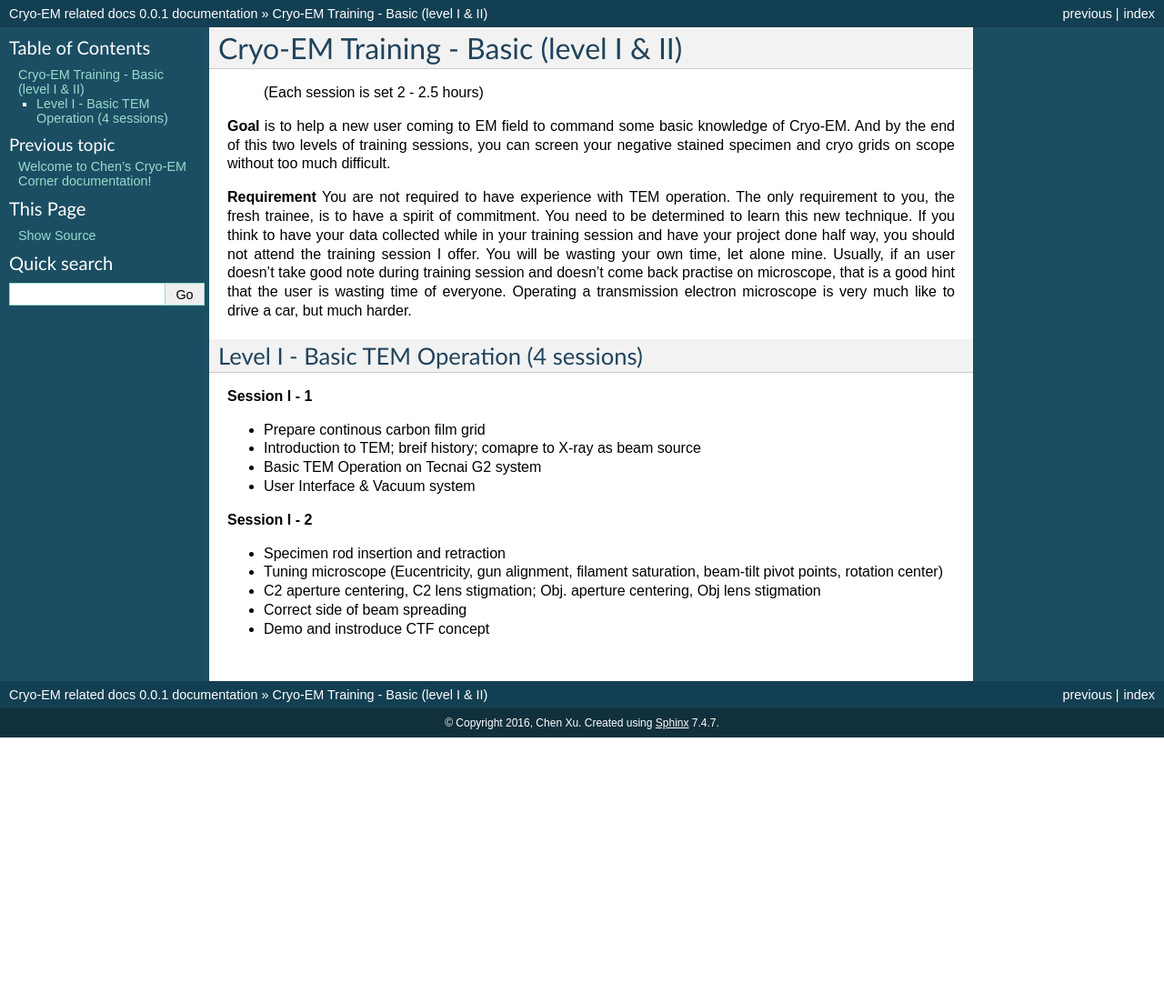
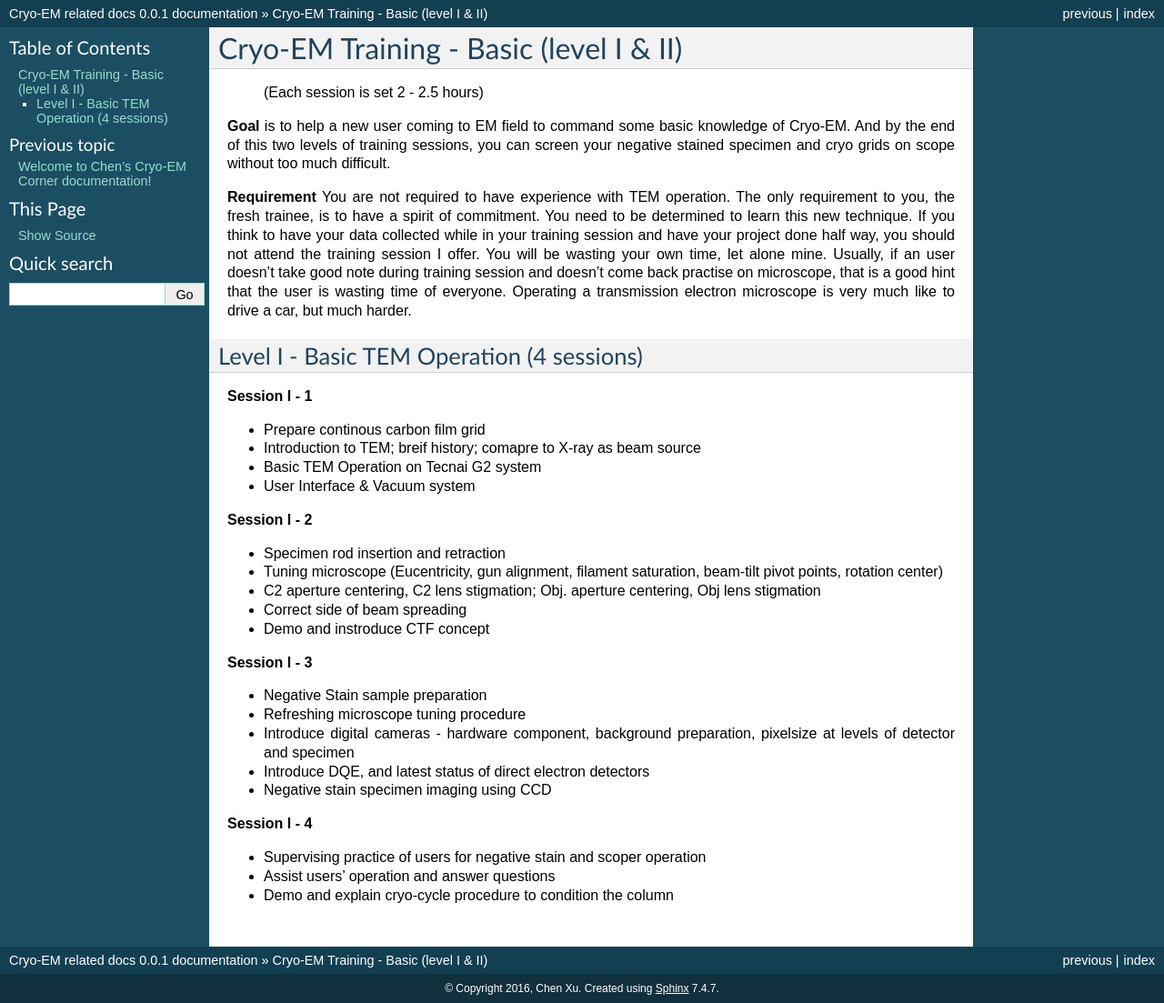
Before and after one commit to xuchen66/sphinx-emdocs, a Sphinx documentation site: the page built from source/cryo-em_training.rst, in a window 1280 px wide. Shown: the whole page at 91% size. Built offline with Sphinx 7.4.7, drawn with Linux system fonts in a browser that asks for light colours; pages that are not in the unit, such as notebooks, are missing from menus; before the commit the page ends 900 px from its top, so only the background shows below that.

Commit message:
Update cryo-em_training.rst

```diff
--- a/source/cryo-em_training.rst
+++ b/source/cryo-em_training.rst
@@ -1,5 +1,6 @@
 .. cryo-em_training
 
+=======================================
 Cryo-EM Training - Basic (level I & II)
 =======================================
           (Each session is set 2 - 2.5 hours)
@@ -25,3 +26,17 @@ Level I - Basic TEM Operation (4 sessions)
 - C2 aperture centering, C2 lens stigmation; Obj. aperture centering, Obj lens stigmation
 - Correct side of beam spreading
 - Demo and instroduce CTF concept
+
+**Session I - 3**
+
+- Negative Stain sample preparation
+- Refreshing microscope tuning procedure
+- Introduce digital cameras - hardware component, background preparation, pixelsize at levels of detector and specimen
+- Introduce DQE, and latest status of direct electron detectors
+- Negative stain specimen imaging using CCD
+
+**Session I - 4**
+
+- Supervising practice of users for negative stain and scoper operation
+- Assist users' operation and answer questions
+- Demo and explain cryo-cycle procedure to condition the column
```
